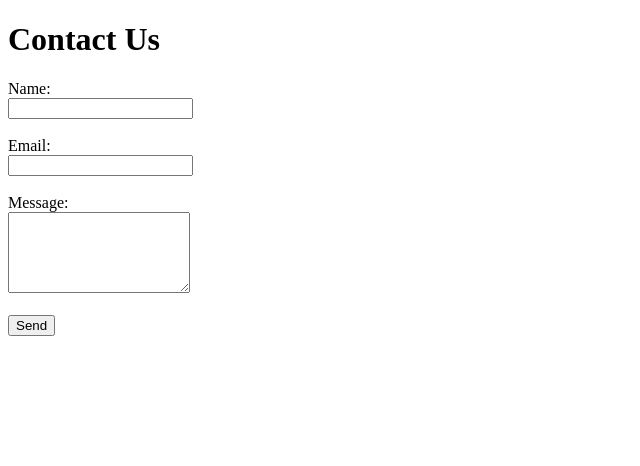
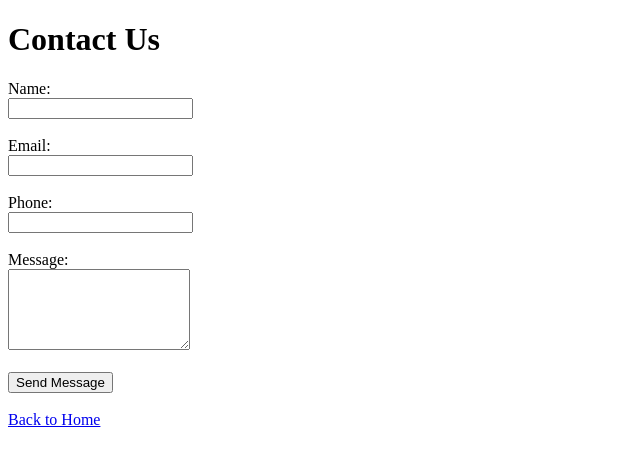
Before and after one commit to cmoorem5/oceanview-flask-site, a Flask app: page /contact in a window 1280 px wide. Shown: the top 466 px of the page, without its empty margins (0-640 px from the left). Run offline with Flask 3, Linux system fonts and the light colour scheme.

Commit message:
Add required fields to contact form (Step 2A)

```diff
--- a/templates/contact.html
+++ b/templates/contact.html
@@ -1,22 +1,39 @@
 <!DOCTYPE html>
 <html lang="en">
 <head>
-    <meta charset="UTF-8">
-    <title>Contact Us - Oceanview</title>
+  <meta charset="UTF-8">
+  <title>Contact Us - Oceanview Property Partners</title>
 </head>
 <body>
-    <h1>Contact Us</h1>
-    <form method="POST" action="/contact">
-        <label>Name:</label><br>
-        <input type="text" name="name" required><br><br>
+  <h1>Contact Us</h1>
 
-        <label>Email:</label><br>
-        <input type="email" name="email" required><br><br>
+  {% with messages = get_flashed_messages(with_categories=true) %}
+    {% if messages %}
+      <ul>
+        {% for category, message in messages %}
+          <li class="{{ category }}">{{ message }}</li>
+        {% endfor %}
+      </ul>
+    {% endif %}
+  {% endwith %}
 
-        <label>Message:</label><br>
-        <textarea name="message" rows="5" required></textarea><br><br>
+  <form method="POST" action="/contact">
+    <label for="name">Name:</label><br>
+    <input type="text" id="name" name="name" required><br><br>
 
-        <input type="submit" value="Send">
-    </form>
+    <label for="email">Email:</label><br>
+    <input type="email" id="email" name="email" required><br><br>
+
+    <label for="phone">Phone:</label><br>
+    <input type="tel" id="phone" name="phone"><br><br>
+
+    <label for="message">Message:</label><br>
+    <textarea id="message" name="message" rows="5" required></textarea><br><br>
+
+    <button type="submit">Send Message</button>
+  </form>
+
+  <br>
+  <a href="/">Back to Home</a>
 </body>
 </html>
```
